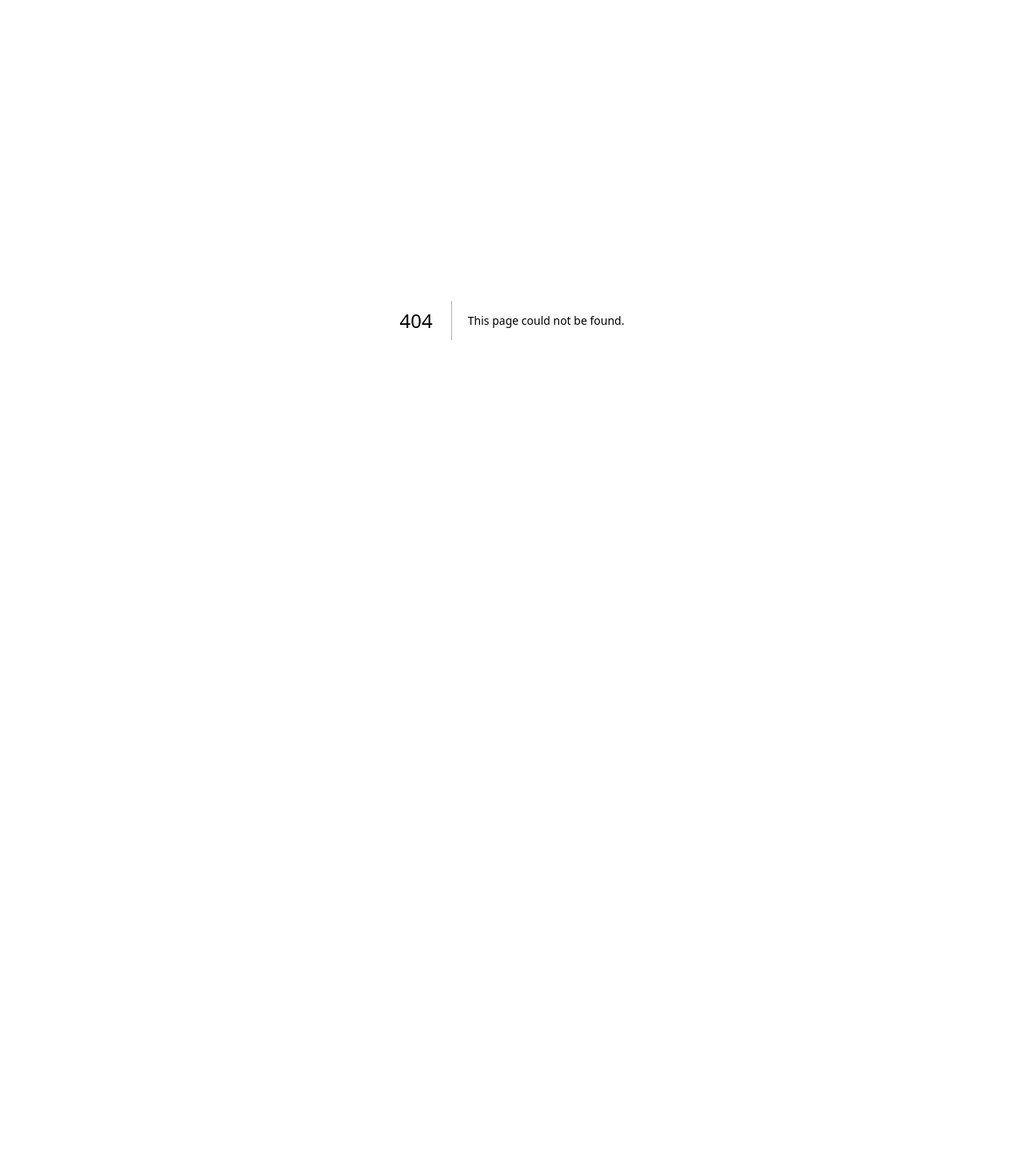
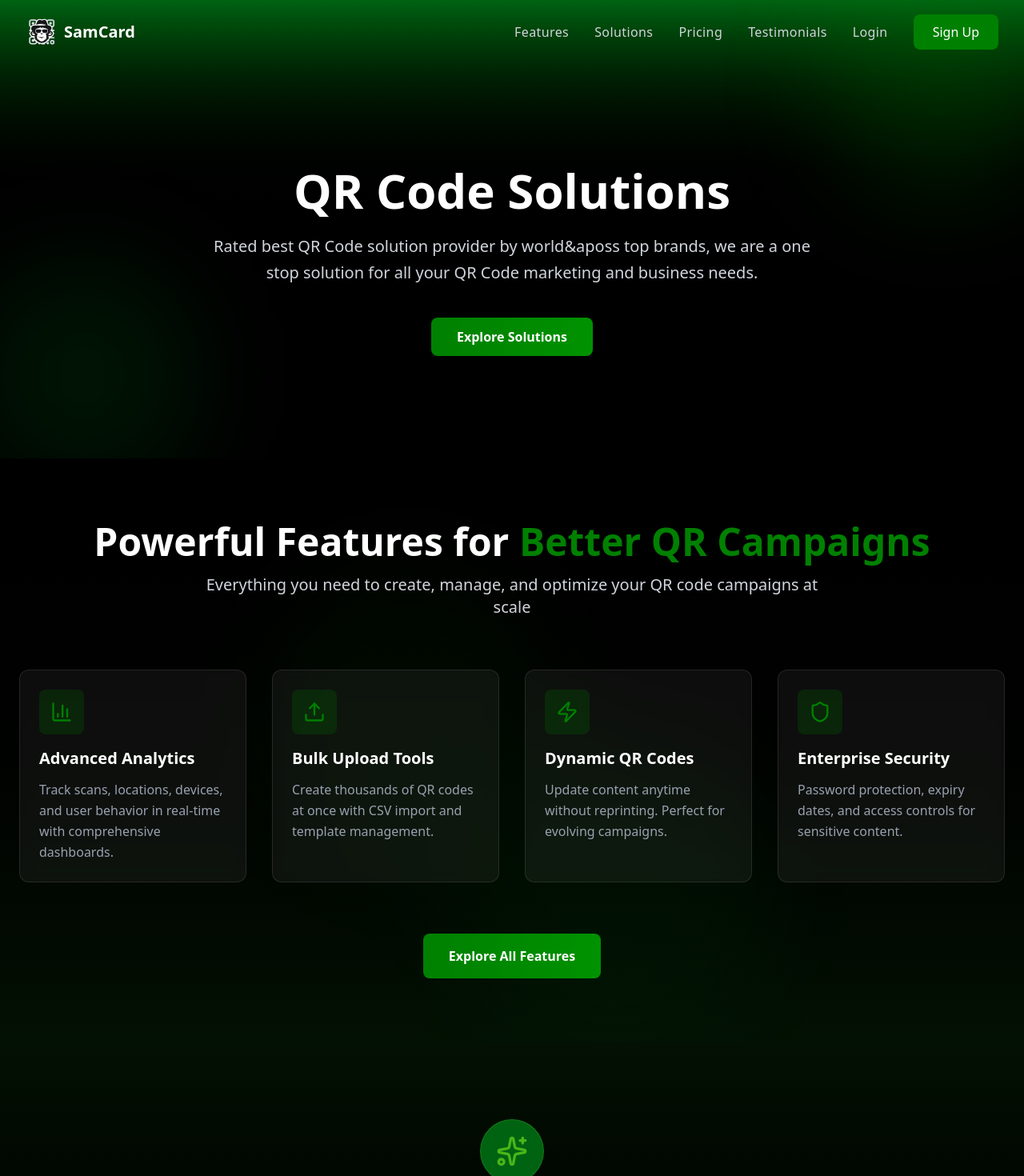
Before and after one commit to aice-xpert/samcard, a Next.js app: page /solutions in a window 1280 px wide. Before the commit this address had no page. Shown: the top 1470 px of the page at 80% size. Before the commit the page ends 800 px from the top, so only its background shows below. Built offline with nearby package versions, Linux system fonts and the light colour scheme.

Commit message:
hero and highlight - solutions page

```diff
--- a/src/app/layout.tsx
+++ b/src/app/layout.tsx
@@ -1,10 +1,14 @@
+// app/layout.tsx
 import type { Metadata } from "next";
 import { Geist, Geist_Mono } from "next/font/google";
+import { Navigation } from "../components/Navigation";
+import Footer from "../components/Footer";
 import "slick-carousel/slick/slick.css";
 import "slick-carousel/slick/slick-theme.css";
 import "./globals.css";
 import "swiper/css";
 import "swiper/css/navigation";
+
 const geistSans = Geist({
   variable: "--font-geist-sans",
   subsets: ["latin"],
@@ -16,8 +20,8 @@ const geistMono = Geist_Mono({
 });
 
 export const metadata: Metadata = {
-  title: "Create Next App",
-  description: "Generated by create next app",
+  title: "Your Brand Name",
+  description: "Innovative solutions for modern problems.",
 };
 
 export default function RootLayout({
@@ -27,10 +31,15 @@ export default function RootLayout({
 }>) {
   return (
     <html lang="en">
-      <body
-        className={`${geistSans.variable} ${geistMono.variable} antialiased`}
-      >
-        {children}
+      <body className={`${geistSans.variable} ${geistMono.variable} antialiased bg-[#090c34]`}>
+        {/* Navigation stays at the top of every page */}
+        <Navigation />
+
+        {/* This children prop renders whatever is in your page.tsx files */}
+        <main>{children}</main>
+
+        {/* Footer stays at the bottom of every page */}
+        <Footer />
       </body>
     </html>
   );
--- a/src/app/page.tsx
+++ b/src/app/page.tsx
@@ -1,16 +1,15 @@
-import { Navigation } from "../components/Navigation";
+
 import { Hero } from "../components/Hero";
 import { Features } from "../components/Features";
 import { Templates } from "../components/Templates";
 import { Pricing } from "../components/Pricing";
-import Footer from "../components/Footer";
 import { CTABanner } from "../components/CTABanner";
 import FAQ from "../components/FAQ";
 import Testimonials from "../components/Testimonials";
 export default function Home() {
   return (
     <>
-      <Navigation />
+
       <Hero />
       <Features />
       <Templates />
@@ -18,7 +17,7 @@ export default function Home() {
       <Testimonials />
       <FAQ />
       <CTABanner />
-      <Footer />
+
     </>
   );
 }
--- /dev/null
+++ b/src/app/solutions/page.tsx
@@ -0,0 +1,14 @@
+import {CTABanner} from "@/components/CTABanner";
+import {Hero} from "@/components/solutions/Hero-Solutions";
+import { HighlightSection } from "@/components/solutions/HighlightSection";
+export default function SolutionsPage() {
+  return (
+    <>
+
+      <Hero />
+      <HighlightSection />
+      <CTABanner />
+
+    </>
+  );
+}
--- a/src/components/Footer.tsx
+++ b/src/components/Footer.tsx
@@ -58,7 +58,7 @@ export default function Footer() {
                 </a>
               </li>
               <li>
-                <a className="hover:text-[#49B618]" href="#">
+                <a className="hover:text-[#49B618]" href="/solutions">
                   Solution
                 </a>
               </li>
--- a/src/components/Navigation.tsx
+++ b/src/components/Navigation.tsx
@@ -34,8 +34,8 @@ const navLink =
         <div className="flex items-center justify-between h-20 min-w-0">
 
           {/* Logo */}
-          <button
-            onClick={() => scrollToSection("hero")}
+          <Link
+            href="/"
             className="flex items-center gap-2 cursor-pointer"
           >
             <Image
@@ -46,15 +46,15 @@ const navLink =
               className="rounded-lg"
             />
             <span className="text-xl font-bold text-white">SamCard</span>
-          </button>
+          </Link>
 
           {/* Desktop Nav */}
           <div className="hidden md:flex items-center gap-8">
             <button onClick={() => scrollToSection("features")} className={navLink}>
               Features
             </button>
-            <Link href="/business-solutions" className={navLink}>
-              Business Profile
+            <Link href="/solutions" className={navLink}>
+              Solutions
             </Link>
             <button onClick={() => scrollToSection("pricing")} className={navLink}>
               Pricing
--- /dev/null
+++ b/src/components/solutions/Hero-Solutions.tsx
@@ -0,0 +1,57 @@
+"use client";
+
+import { motion } from "motion/react";
+
+
+export function Hero() {
+  const scrollToSolutions = () => {
+    const solutionsSection = document.getElementById("solutions");
+    if (solutionsSection) {
+      solutionsSection.scrollIntoView({ behavior: "smooth" });
+    }
+  };
+
+  return (
+    <section className="relative pt-52 pb-32 overflow-hidden bg-gradient-to-b from-theme-devil-green via-black to-black">
+
+      <div className="absolute inset-0 bg-gradient-to-b from-theme-devil-green/20 via-black to-black" />
+
+      <div className="relative max-w-6xl mx-auto px-6 text-center">
+        <motion.div
+          initial={{ opacity: 0, y: 20 }}
+          animate={{ opacity: 1, y: 0 }}
+          transition={{ duration: 0.6 }}
+        >
+
+          <h1 className="text-5xl md:text-6xl font-bold text-white mb-6">
+            QR Code Solutions
+          </h1>
+
+
+          <div className="mb-10 space-y-4">
+            <p className="text-xl text-gray-300 leading-relaxed max-w-3xl mx-auto">
+              Rated best QR Code solution provider by world&aposs top brands, we are
+              a one stop solution for all your QR Code marketing and business needs.
+            </p>
+          </div>
+
+
+          <motion.button
+            onClick={scrollToSolutions}
+            whileHover={{ scale: 1.05 }}
+            whileTap={{ scale: 0.95 }}
+            className="px-8 py-3 bg-gradient-to-r from-primary to-theme-strong-green text-white rounded-lg font-semibold
+                       hover:shadow-2xl hover:shadow-theme-digital-green/30 hover:scale-105
+                       transition-all"
+          >
+            Explore Solutions
+          </motion.button>
+        </motion.div>
+      </div>
+
+
+      <div className="absolute -top-10 -right-10 w-72 h-72 bg-theme-digital-green/20 rounded-full blur-3xl" />
+      <div className="absolute -bottom-10 -left-10 w-72 h-72 bg-theme-devil-green/20 rounded-full blur-3xl" />
+    </section>
+  );
+}
--- /dev/null
+++ b/src/components/solutions/HighlightSection.tsx
@@ -0,0 +1,113 @@
+"use client";
+
+import { motion } from "motion/react";
+import { BarChart3, Upload, Zap, Shield } from "lucide-react";
+
+const features = [
+  {
+    icon: BarChart3,
+    title: "Advanced Analytics",
+    description:
+      "Track scans, locations, devices, and user behavior in real-time with comprehensive dashboards.",
+  },
+  {
+    icon: Upload,
+    title: "Bulk Upload Tools",
+    description:
+      "Create thousands of QR codes at once with CSV import and template management.",
+  },
+  {
+    icon: Zap,
+    title: "Dynamic QR Codes",
+    description:
+      "Update content anytime without reprinting. Perfect for evolving campaigns.",
+  },
+  {
+    icon: Shield,
+    title: "Enterprise Security",
+    description:
+      "Password protection, expiry dates, and access controls for sensitive content.",
+  },
+];
+
+export function HighlightSection() {
+  return (
+<section className="py-20 bg-gradient-to-b from-black to-[#031103] relative overflow-hidden">
+
+  <div className="absolute top-0 left-0 right-0 h-[2px] bg-black z-20 pointer-events-none" />
+
+  <div className="absolute inset-0 opacity-20 pointer-events-none">
+    <div className="absolute top-32 left-1/4 w-96 h-96 rounded-full blur-3xl bg-theme-digital-green/30" />
+    <div className="absolute bottom-0 right-1/4 w-96 h-96 rounded-full blur-3xl bg-theme-devil-green/40" />
+  </div>
+
+      <div className="relative max-w-7xl mx-auto px-6">
+
+        <motion.div
+          initial={{ opacity: 0, y: 20 }}
+          whileInView={{ opacity: 1, y: 0 }}
+          viewport={{ once: true }}
+          transition={{ duration: 0.6 }}
+          className="text-center mb-16"
+        >
+          <h2 className="text-4xl md:text-5xl font-bold text-white mb-4">
+            Powerful Features for{" "}
+            <span className="text-theme-digital-green">
+              Better QR Campaigns
+            </span>
+          </h2>
+          <p className="text-xl text-gray-300 max-w-3xl mx-auto">
+            Everything you need to create, manage, and optimize your QR code
+            campaigns at scale
+          </p>
+        </motion.div>
+
+        <div className="grid grid-cols-1 md:grid-cols-2 lg:grid-cols-4 gap-8">
+          {features.map((feature, index) => (
+            <motion.div
+              key={feature.title}
+              initial={{ opacity: 0, y: 20 }}
+              whileInView={{ opacity: 1, y: 0 }}
+              viewport={{ once: true }}
+              transition={{ duration: 0.5, delay: index * 0.1 }}
+              whileHover={{ y: -8 }}
+            >
+              <div className="bg-white/5 backdrop-blur-sm border border-white/10 rounded-xl p-6 h-full hover:bg-white/10 transition-all">
+                <div className="w-14 h-14 rounded-lg flex items-center justify-center mb-4 bg-theme-digital-green/20">
+                  <feature.icon className="w-7 h-7 text-theme-digital-green" />
+                </div>
+
+                <h3 className="text-xl font-semibold text-white mb-3">
+                  {feature.title}
+                </h3>
+
+                <p className="text-gray-400 leading-relaxed">
+                  {feature.description}
+                </p>
+              </div>
+            </motion.div>
+          ))}
+        </div>
+
+
+        <motion.div
+          initial={{ opacity: 0, y: 20 }}
+          whileInView={{ opacity: 1, y: 0 }}
+          viewport={{ once: true }}
+          transition={{ duration: 0.6, delay: 0.4 }}
+          className="text-center mt-16"
+        >
+          <motion.button
+            whileHover={{ scale: 1.05 }}
+            whileTap={{ scale: 0.95 }}
+            className="px-8 py-4 rounded-lg font-semibold text-white
+                       bg-gradient-to-r from-primary to-theme-strong-green
+                       hover:shadow-2xl hover:shadow-theme-digital-green/30 transition-all"
+          >
+            Explore All Features
+          </motion.button>
+        </motion.div>
+      </div>
+    </section>
+  );
+}
```
